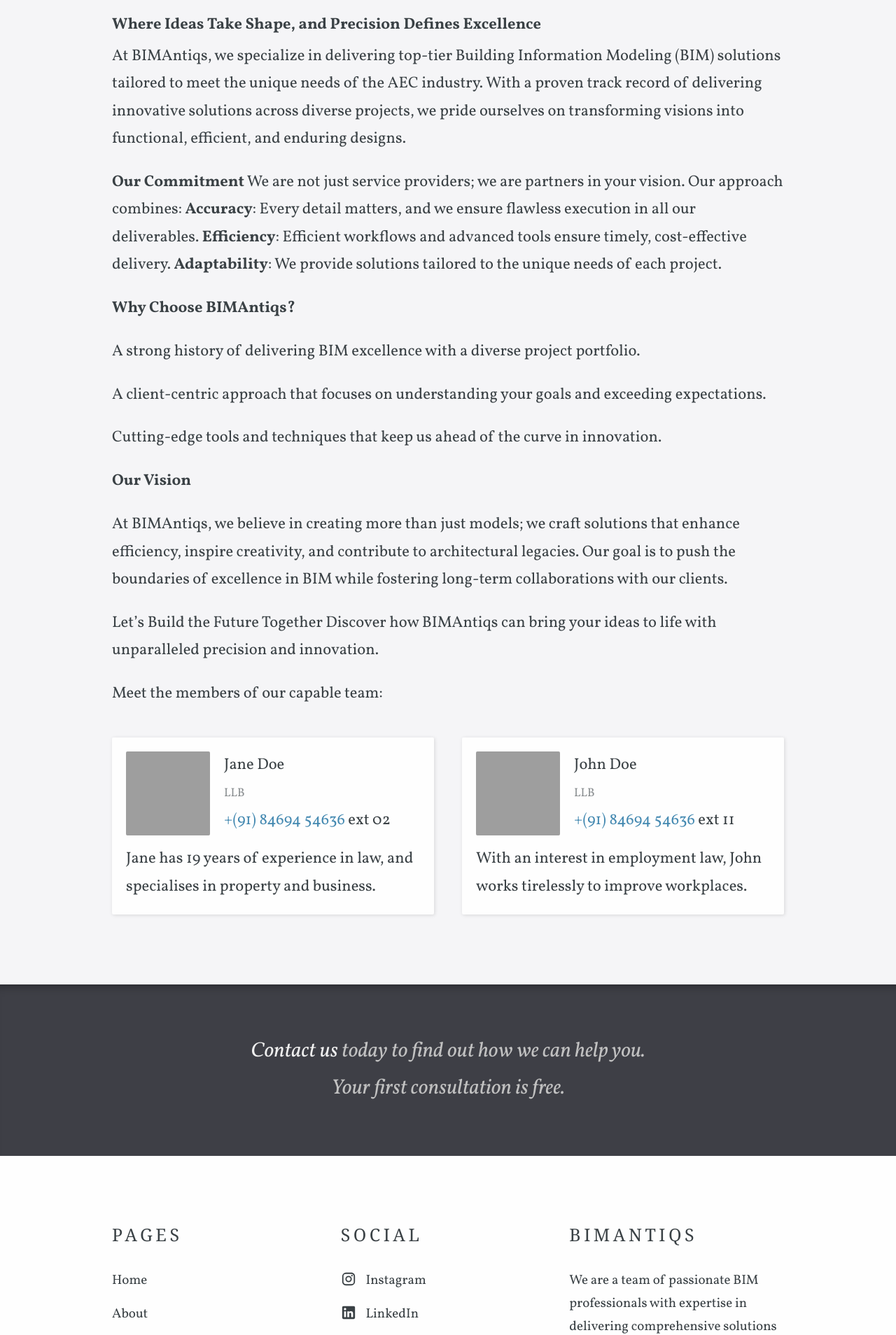
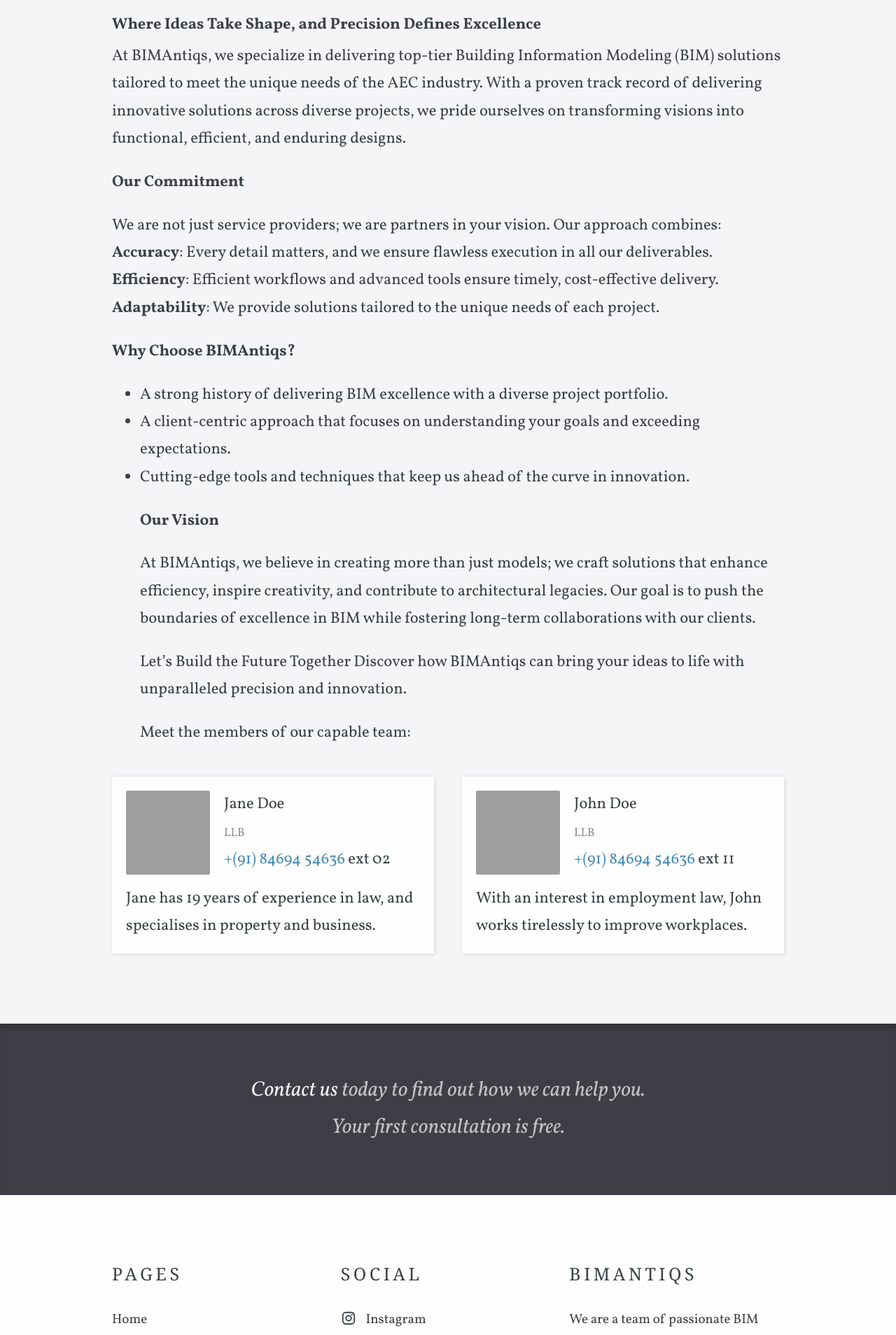
Before and after one commit to R-Madhav/BIMAntiqs.github.io, a Jekyll site: the page built from about.html, in a window 1280 px wide. Shown: the part 622-2530 px from the top of the page at 70% size. Built offline with Jekyll 4.4.1, drawn with Linux system fonts in a browser that asks for light colours; some web fonts are replaced; grey boxes are pictures that could not be loaded.

Commit message:
Update about.html

```diff
--- a/about.html
+++ b/about.html
@@ -13,17 +13,18 @@
 
 	At BIMAntiqs, we specialize in delivering top-tier Building Information Modeling (BIM) solutions tailored to meet the unique needs of the AEC industry. With a proven track record of delivering innovative solutions across diverse projects, we pride ourselves on transforming visions into functional, efficient, and enduring designs.
 
-		<p style="margin-bottom: 5px;"><Strong>Our Commitment</Strong>
+		<p style="margin-bottom: 5px;"><Strong>Our Commitment</Strong></p>
 
-		We are not just service providers; we are partners in your vision. Our approach combines:
+		<p>We are not just service providers; we are partners in your vision. Our approach combines:
 		<Strong>Accuracy</Strong>: Every detail matters, and we ensure flawless execution in all our deliverables.
 		<Strong>Efficiency</Strong>: Efficient workflows and advanced tools ensure timely, cost-effective delivery.
 		<Strong>Adaptability</Strong>: We provide solutions tailored to the unique needs of each project.</p>
 
 		<p><strong>Why Choose BIMAntiqs?</strong></p>
-		<p>A strong history of delivering BIM excellence with a diverse project portfolio.</p>
-		<p>A client-centric approach that focuses on understanding your goals and exceeding expectations.</p>
-		<p>Cutting-edge tools and techniques that keep us ahead of the curve in innovation.</p>
+		<ul>
+		<p><li>A strong history of delivering BIM excellence with a diverse project portfolio.</li>
+		<li>A client-centric approach that focuses on understanding your goals and exceeding expectations.</li>
+		<li>Cutting-edge tools and techniques that keep us ahead of the curve in innovation.</li></p>
 
 		<p><strong>Our Vision</strong></p>
 		<p>At BIMAntiqs, we believe in creating more than just models; we craft solutions that enhance efficiency, inspire creativity, and contribute to architectural legacies. Our goal is to push the boundaries of excellence in BIM while fostering long-term collaborations with our clients.</p>
```
